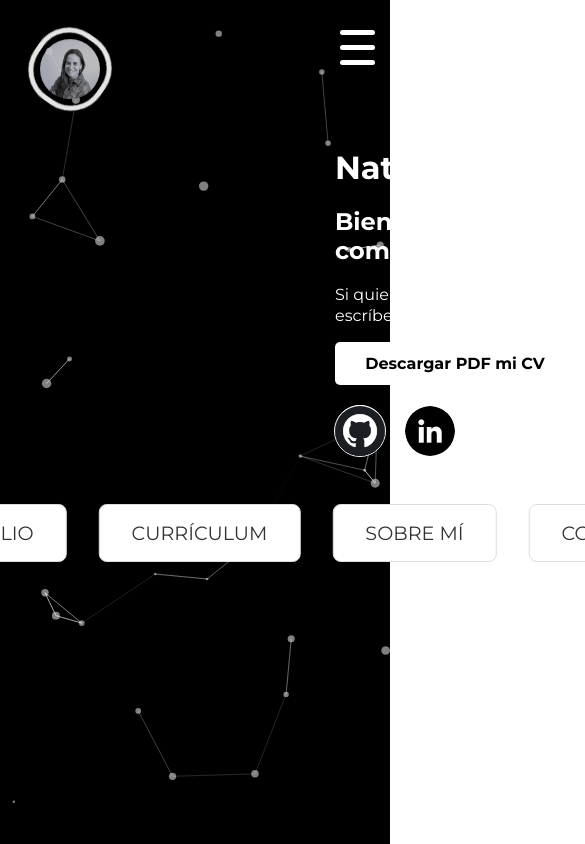
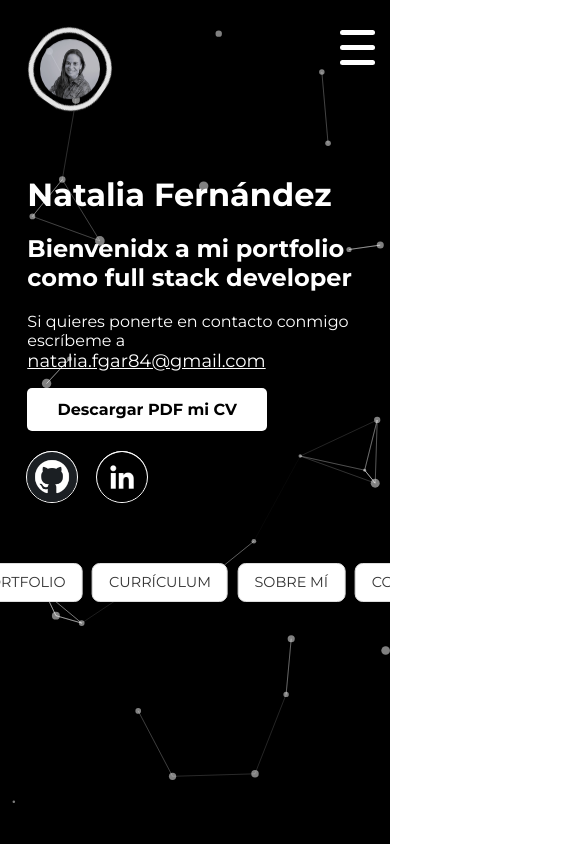
Before and after one commit to Natfer84/portfolio, a React (Create React App) app in the folder front/: page / in a window 390 px wide. Shown: the top 844 px of the page, 585 px wide, since content can reach past the window. Built offline with nearby package versions, Linux system fonts and the light colour scheme.

Commit message:
modificado responsi en natalia

```diff
--- a/front/src/pages/Portfolio.js
+++ b/front/src/pages/Portfolio.js
@@ -86,7 +86,7 @@
       </div>
       <section className="Container_Shortcut">
         <span className="Container_Shortcut_Span">
-          <a href="/Natalia">NATALIA</a>
+          <a href="/">INICIO</a>
           </span>
           <span className="Container_Shortcut_Span">
           <a href="/AboutMe">SOBRE MÍ</a>
--- a/front/src/styles/Loop.css
+++ b/front/src/styles/Loop.css
@@ -1,37 +1,38 @@
 .carousel-wrapper {
   overflow: hidden;
   display: flex;
-  flex-direction: row;
-  flex-wrap: wrap;
-  margin-top: 5%;
-  margin-bottom: 5%;
+  justify-content: center;
+  align-items: center;
+  margin: 5% 0;
+  width: 100%;
+  box-sizing: border-box;
 }
 
 .carousel-track {
   display: flex;
-  width: fit-content;
-  animation: scrollLeft 20s linear infinite;
   flex-direction: row;
   flex-wrap: nowrap;
-  width: 1000px;
+  animation: scrollLeft 20s linear infinite;
   padding: 30px;
+  width: max-content;
+  min-width: 100%;
 }
 
 .carousel-item {
   flex: 0 0 auto;
-  padding: 1rem 2rem;
-  margin-right: 2rem;
-  font-size: 1.2rem;
+  padding: 1rem 1.5rem;
+  margin-right: 1rem;
+  font-size: 1.1rem;
   color: #333;
   text-decoration: none;
-  background-color: rgb(255, 255, 255);
+  background-color: white;
   border: 1px solid #ddd;
   border-radius: 8px;
-  transition: transform 0.2s;
+  transition: transform 0.2s ease;
+  white-space: nowrap;
 }
 
 .carousel-item:hover {
-  /*transform: scale(1.05);*/
   background-color: black;
   color: white;
   transform: translateY(-5px);
@@ -45,3 +46,30 @@
     transform: translateX(-50%);
   }
 }
+
+/* 📱 Responsividad */
+@media screen and (max-width: 768px) {
+  .carousel-track {
+    padding: 20px;
+    animation-duration: 25s;
+  }
+
+  .carousel-item {
+    font-size: 1rem;
+    padding: 0.8rem 1.2rem;
+    margin-right: 0.8rem;
+  }
+}
+
+@media screen and (max-width: 480px) {
+  .carousel-track {
+    padding: 15px;
+    animation-duration: 30s;
+  }
+
+  .carousel-item {
+    font-size: 0.9rem;
+    padding: 0.6rem 1rem;
+    margin-right: 0.6rem;
+  }
+}
--- a/front/src/styles/Natalia.css
+++ b/front/src/styles/Natalia.css
@@ -5,11 +5,12 @@
   justify-content: center;
   align-items: center;
   margin-top: 2%;
+
 }
 .Box__Natalia {
   color: white;
   position: relative;
-
+  padding: 7%;
 }
 .Box__Natalia h1 {
   width: 100%;
```
